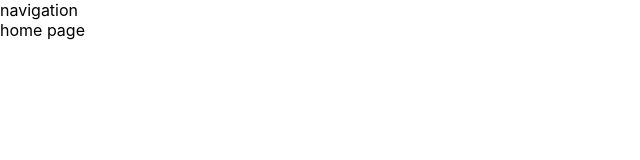
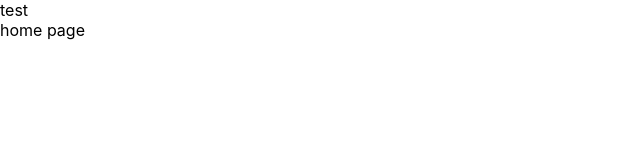
Before and after one commit to paulinaslabosz/sage-valley, a React (Create React App) app: page / in a window 1280 px wide. Shown: the top 160 px of the page, without its empty margins (0-640 px from the left). Built offline with nearby package versions, Linux system fonts and the light colour scheme.

Commit message:
Nav: create nav component and place it into app

```diff
--- a/src/App.js
+++ b/src/App.js
@@ -1,9 +1,13 @@
 import './App.css';
+import Nav from './layout/Nav';
 
 function App() {
   return (
     <div className='App'>
-      <nav>navigation</nav>
+      <nav>
+        <Nav />
+      </nav>
+
       <main>home page</main>
       <footer>footer</footer>
     </div>
--- /dev/null
+++ b/src/layout/Nav.js
@@ -0,0 +1,11 @@
+import React from 'react';
+
+function Nav() {
+  return (
+    <>
+      <div>test</div>
+    </>
+  );
+}
+
+export default Nav;
```
